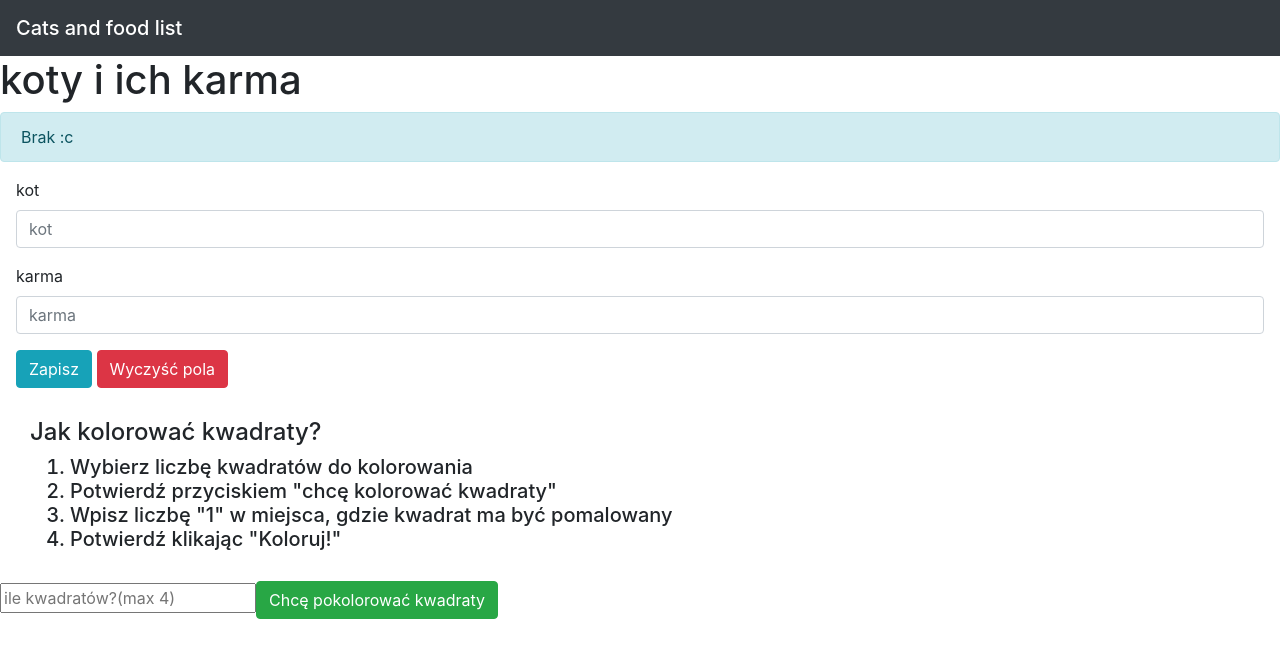
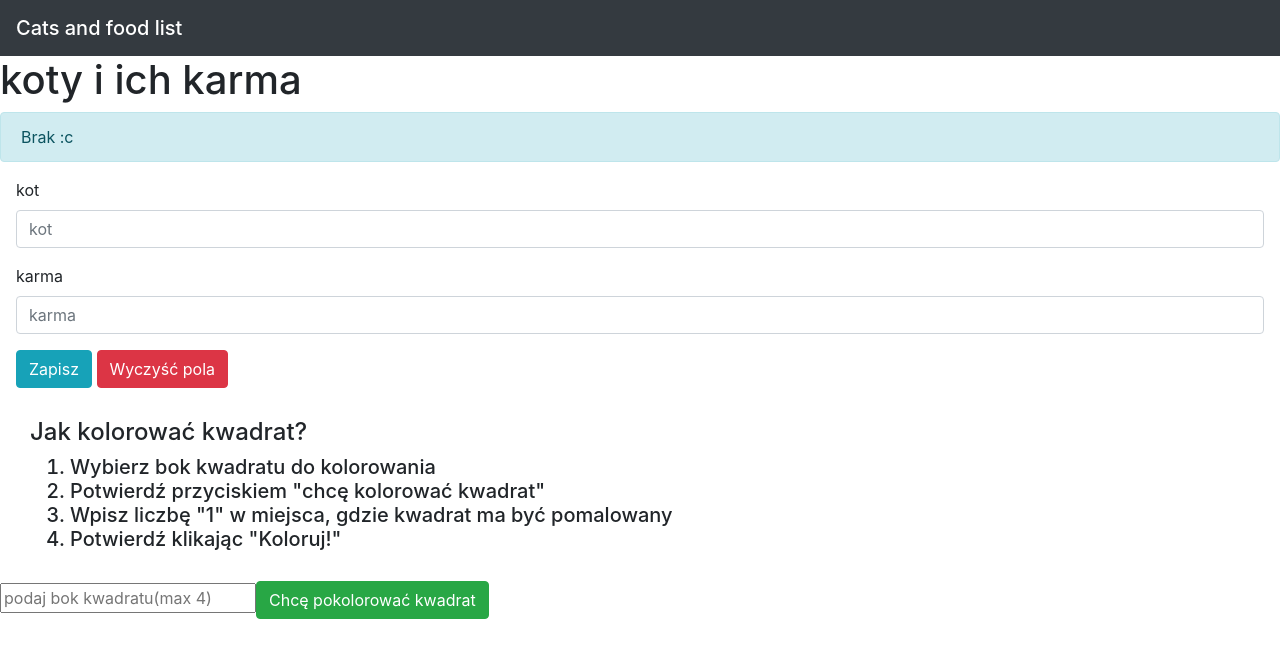
Before and after one commit to mie378/Prymus4, a Vue app: page / in a window 1280 px wide. Shown: the top 658 px of the page. Built offline with nearby package versions, Linux system fonts and the light colour scheme.

Commit message:
Update kolor.vue

```diff
--- a/src/kolor.vue
+++ b/src/kolor.vue
@@ -1,10 +1,10 @@
 <template>
 	<div>
 		<div class="margines">
-			<h4>Jak kolorować kwadraty?</h4>
+			<h4>Jak kolorować kwadrat?</h4>
 			<h5><ol>
-			<li>Wybierz liczbę kwadratów do kolorowania</li>
-			<li>Potwierdź przyciskiem "chcę kolorować kwadraty"</li>
+			<li>Wybierz bok kwadratu do kolorowania</li>
+			<li>Potwierdź przyciskiem "chcę kolorować kwadrat"</li>
 			<li>Wpisz liczbę "1" w miejsca, gdzie kwadrat ma być pomalowany</li>
 			<li>Potwierdź klikając "Koloruj!"</li></ol></h5>
 		</div>
@@ -12,8 +12,8 @@
 
 
 		<div v-if="sqrs==false">
-			<input type="text" v-model="num" placeholder="ile kwadratów?(max 4)">
-			<button v-on:click="squares()" class="btn btn-success">Chcę pokolorować kwadraty</button>
+			<input type="text" v-model="num" placeholder="podaj bok kwadratu(max 4)">
+			<button v-on:click="squares()" class="btn btn-success">Chcę pokolorować kwadrat</button>
 		</div>
 		<div v-if="sqrsrd==false">
 			<div v-for="ind in indexes" v-bind:key="ind">
```
